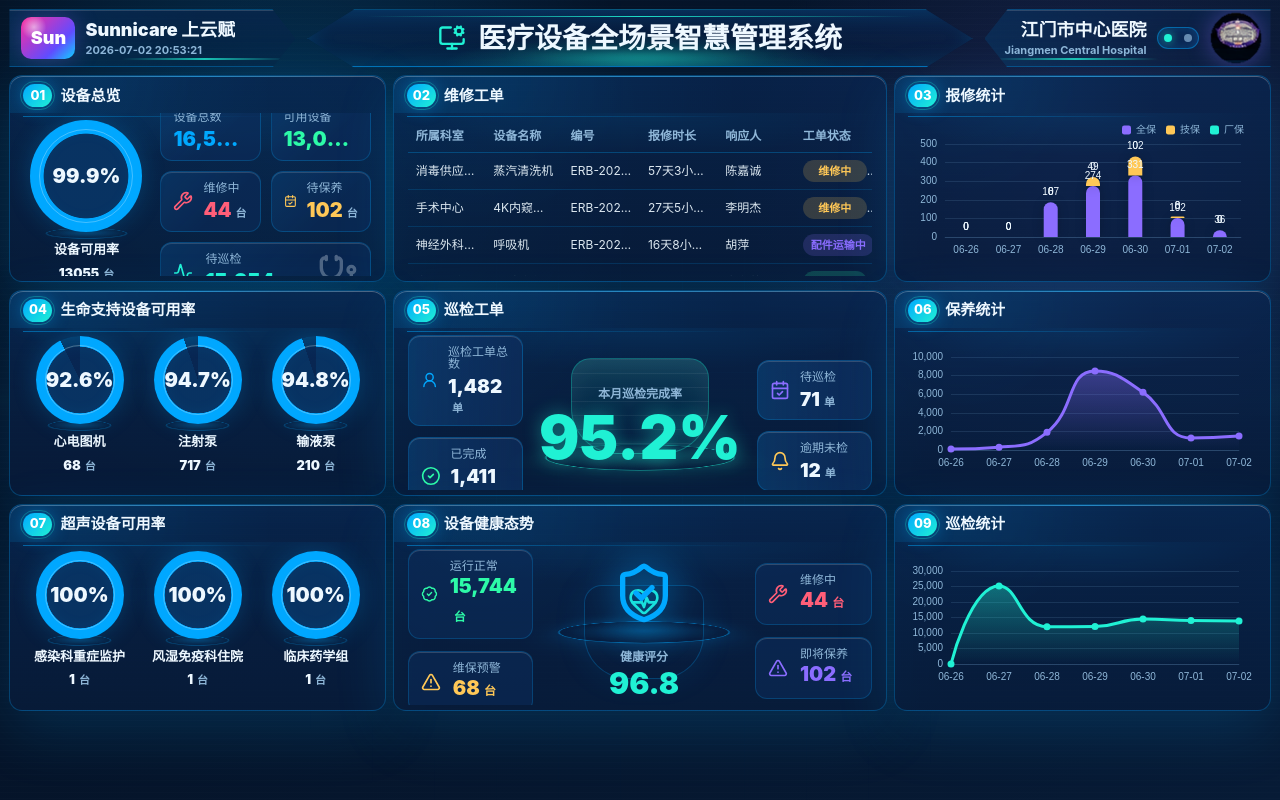
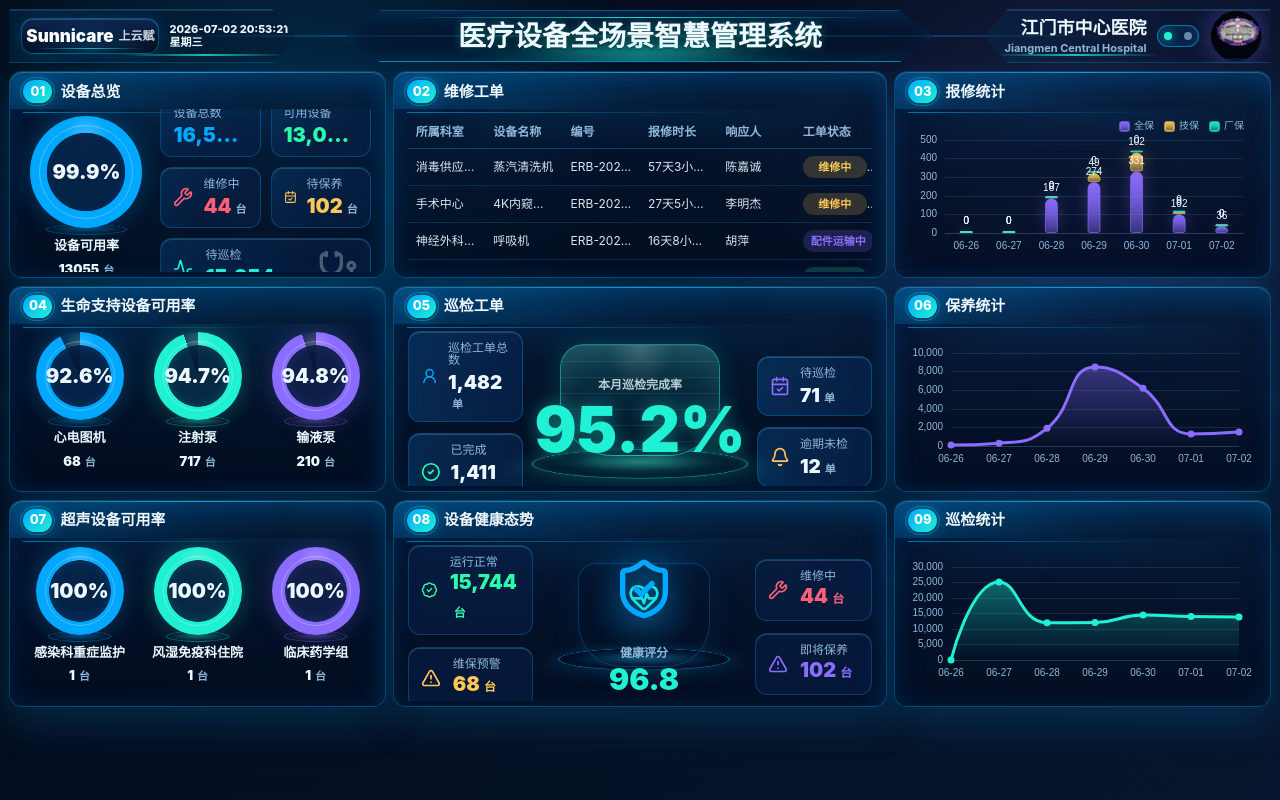
Before and after one commit to Hoshino-wind/medical-dashboard-vue, a Vue app: page / in a window 1280 px wide. Built offline with nearby package versions, Linux system fonts and the light colour scheme.

Commit message:
Refine dashboard fidelity to reference theme

```diff
--- a/src/components/HeaderBar.vue
+++ b/src/components/HeaderBar.vue
@@ -1,5 +1,4 @@
 <script setup>
-import { MonitorCog } from "lucide-vue-next";
 import hospitalBadge from "../assets/hospital-badge.png";
 
 defineProps({
@@ -13,17 +12,17 @@ defineProps({
 <template>
   <header class="dashboard-header mb-2 grid grid-cols-[286px_1fr_286px] items-center gap-3">
     <div class="brand-chip">
-      <div class="brand-mark">
-        <span>Sun</span>
+      <div class="brand-lockup" aria-label="Sunnicare 上云赋">
+        <span class="brand-main">Sunnicare</span>
+        <span class="brand-cn">上云赋</span>
       </div>
-      <div class="min-w-0">
-        <div class="brand-name">{{ data.brand }}</div>
-        <div class="brand-time">{{ data.updatedAt }}</div>
+      <div class="brand-clock">
+        <div>{{ data.updatedAt }}</div>
+        <div>星期三</div>
       </div>
     </div>
 
     <div class="title-frame">
-      <MonitorCog class="mr-3 h-7 w-7 text-[color:var(--accent-2)]" />
       <h1 class="text-center text-[28px] font-black leading-none tracking-0">{{ data.title }}</h1>
     </div>
 
--- a/src/components/MetricRing.vue
+++ b/src/components/MetricRing.vue
@@ -10,12 +10,16 @@ defineProps({
     type: String,
     default: "94px",
   },
+  tone: {
+    type: String,
+    default: "",
+  },
 });
 </script>
 
 <template>
   <div class="flex flex-col items-center justify-center gap-2">
-    <div class="metric-ring" :style="{ '--value': value, '--ring-size': size }">
+    <div class="metric-ring" :style="{ '--value': value, '--ring-size': size, '--ring-accent': tone || undefined }">
       <div class="metric-value">{{ value }}%</div>
     </div>
     <div class="text-center">
--- a/src/components/modules/AvailabilityModule.vue
+++ b/src/components/modules/AvailabilityModule.vue
@@ -12,11 +12,12 @@ defineProps({
 <template>
   <div class="grid h-full grid-cols-3 items-center gap-2">
     <MetricRing
-      v-for="item in items"
+      v-for="(item, index) in items"
       :key="item.name"
       :value="item.value"
       :label="item.name"
       :count="item.count"
+      :tone="['var(--accent)', 'var(--accent-2)', 'var(--accent-3)'][index % 3]"
       size="88px"
     />
   </div>
--- a/src/components/modules/ChartModule.vue
+++ b/src/components/modules/ChartModule.vue
@@ -30,9 +30,10 @@ const option = computed(() => {
   const accent3 = v("--accent-3");
 
   if (props.type === "bar") {
+    const barColors = [accent3, v("--warn"), accent2];
     return {
-      color: [accent3, v("--warn"), accent2],
-      grid: { left: 36, right: 14, top: 24, bottom: 26 },
+      color: barColors,
+      grid: { left: 36, right: 12, top: 24, bottom: 26 },
       legend: {
         top: 0,
         right: 6,
@@ -52,15 +53,31 @@ const option = computed(() => {
         axisLabel: { color: muted, fontSize: 10 },
         splitLine: { lineStyle: { color: grid } },
       },
-      series: props.data.series.map((series) => ({
+      series: props.data.series.map((series, index) => ({
         ...series,
         type: "bar",
-        barWidth: 14,
+        barWidth: 13,
+        barMinHeight: 2,
         stack: "total",
+        barGap: "-35%",
         itemStyle: {
-          borderRadius: [8, 8, 0, 0],
-          shadowBlur: 12,
-          shadowColor: "rgba(0,0,0,.18)",
+          borderRadius: [7, 7, 2, 2],
+          color: {
+            type: "linear",
+            x: 0,
+            y: 0,
+            x2: 0,
+            y2: 1,
+            colorStops: [
+              { offset: 0, color: `${barColors[index]}ff` },
+              { offset: 0.42, color: `${barColors[index]}cc` },
+              { offset: 1, color: `${barColors[index]}55` },
+            ],
+          },
+          shadowBlur: 18,
+          shadowColor: `${barColors[index]}66`,
+          borderColor: `${barColors[index]}aa`,
+          borderWidth: 1,
         },
         label: {
           show: true,
--- a/src/components/modules/CompletionModule.vue
+++ b/src/components/modules/CompletionModule.vue
@@ -29,7 +29,7 @@ defineProps({
     </div>
 
     <div class="completion-orb">
-      <div>
+      <div class="completion-content">
         <div class="completion-label">本月巡检完成率</div>
         <div class="completion-value">{{ data.rate }}%</div>
       </div>
--- a/src/data/dashboard.js
+++ b/src/data/dashboard.js
@@ -30,13 +30,13 @@ export const themes = [
     description: "强对比科技感，适合指挥中心大屏",
     preview: ["#06172f", "#00a8ff", "#805dff"],
     variables: {
-      "--bg": "#041022",
-      "--bg-soft": "#071b36",
-      "--surface": "rgba(8, 29, 61, 0.74)",
-      "--surface-strong": "rgba(9, 38, 81, 0.9)",
-      "--surface-muted": "rgba(14, 45, 92, 0.78)",
-      "--border": "rgba(0, 168, 255, 0.28)",
-      "--border-strong": "rgba(0, 168, 255, 0.68)",
+      "--bg": "#020916",
+      "--bg-soft": "#06152d",
+      "--surface": "rgba(3, 13, 31, 0.82)",
+      "--surface-strong": "rgba(5, 24, 56, 0.92)",
+      "--surface-muted": "rgba(8, 34, 75, 0.76)",
+      "--border": "rgba(0, 168, 255, 0.34)",
+      "--border-strong": "rgba(0, 196, 255, 0.74)",
       "--text": "#eef8ff",
       "--muted": "#8fb7d8",
       "--accent": "#00a8ff",
@@ -46,7 +46,7 @@ export const themes = [
       "--warn": "#ffc857",
       "--danger": "#ff5e78",
       "--chart-grid": "rgba(132, 187, 230, 0.14)",
-      "--panel-shadow": "0 20px 60px rgba(0, 168, 255, 0.16)",
+      "--panel-shadow": "0 16px 42px rgba(0, 168, 255, 0.18), inset 0 0 26px rgba(16, 127, 255, 0.06)",
     },
   },
   {
--- a/src/styles.css
+++ b/src/styles.css
@@ -81,20 +81,36 @@ select {
   z-index: 1;
 }
 
+.dashboard-header {
+  position: relative;
+}
+
+.dashboard-header::before {
+  content: "";
+  position: absolute;
+  left: 160px;
+  right: 160px;
+  top: 50%;
+  height: 1px;
+  background: linear-gradient(90deg, transparent, var(--accent), var(--accent-2), var(--accent), transparent);
+  opacity: 0.74;
+  transform: translateY(-50%);
+}
+
 .brand-chip,
 .hospital-chip {
   position: relative;
   display: flex;
   min-width: 0;
-  height: 58px;
+  height: 54px;
   align-items: center;
   gap: 10px;
-  border-top: 1px solid color-mix(in srgb, var(--border-strong) 84%, transparent);
-  border-bottom: 1px solid color-mix(in srgb, var(--border-strong) 44%, transparent);
+  border-top: 1px solid color-mix(in srgb, var(--border-strong) 68%, transparent);
+  border-bottom: 1px solid color-mix(in srgb, var(--border-strong) 32%, transparent);
   background:
-    linear-gradient(180deg, color-mix(in srgb, var(--surface-strong) 66%, transparent), color-mix(in srgb, var(--surface) 36%, transparent)),
-    linear-gradient(90deg, color-mix(in srgb, var(--accent) 16%, transparent), transparent 68%);
-  box-shadow: inset 0 1px 0 color-mix(in srgb, white 15%, transparent);
+    linear-gradient(180deg, color-mix(in srgb, var(--surface-strong) 42%, transparent), color-mix(in srgb, var(--surface) 20%, transparent)),
+    linear-gradient(90deg, color-mix(in srgb, var(--accent) 10%, transparent), transparent 68%);
+  box-shadow: inset 0 1px 0 color-mix(in srgb, white 10%, transparent);
 }
 
 .brand-chip {
@@ -128,29 +144,56 @@ select {
   left: 8px;
 }
 
-.brand-mark {
+.brand-lockup {
   position: relative;
-  display: grid;
-  width: 54px;
-  height: 42px;
+  display: inline-flex;
+  width: 138px;
+  height: 36px;
   flex: none;
-  place-items: center;
-  overflow: hidden;
-  border-radius: 10px;
+  align-items: center;
+  justify-content: center;
+  gap: 5px;
+  border: 1px solid color-mix(in srgb, var(--border-strong) 46%, transparent);
+  border-radius: 12px;
   background:
-    radial-gradient(circle at 24% 24%, rgba(255, 255, 255, 0.55), transparent 24%),
-    linear-gradient(135deg, #ff2d9d, #624bff 68%, #0fd5ff);
-  box-shadow: 0 0 24px color-mix(in srgb, var(--accent-3) 30%, transparent);
+    radial-gradient(ellipse at center bottom, color-mix(in srgb, var(--accent) 22%, transparent), transparent 70%),
+    linear-gradient(180deg, rgba(13, 39, 82, 0.96), rgba(3, 12, 27, 0.96));
+  box-shadow:
+    inset 0 1px 0 color-mix(in srgb, white 16%, transparent),
+    0 0 16px color-mix(in srgb, var(--accent) 18%, transparent);
 }
 
-.brand-mark span {
+.brand-lockup::after {
+  content: "";
+  position: absolute;
+  inset: auto 14px 4px;
+  height: 1px;
+  background: linear-gradient(90deg, transparent, var(--accent-2), transparent);
+  opacity: 0.74;
+}
+
+.brand-main {
   color: #fff;
-  font-size: 18px;
+  font-size: 17px;
   font-weight: 950;
   line-height: 1;
 }
 
-.brand-name,
+.brand-cn {
+  color: color-mix(in srgb, var(--text) 84%, transparent);
+  font-size: 12px;
+  font-weight: 900;
+  line-height: 1;
+}
+
+.brand-clock {
+  color: var(--text);
+  font-size: 11px;
+  font-weight: 800;
+  line-height: 1.25;
+  white-space: nowrap;
+}
+
 .hospital-name {
   overflow: hidden;
   color: var(--text);
@@ -161,7 +204,6 @@ select {
   white-space: nowrap;
 }
 
-.brand-time,
 .hospital-subtitle {
   margin-top: 5px;
   color: var(--muted);
@@ -173,18 +215,27 @@ select {
 .title-frame {
   position: relative;
   display: flex;
-  height: 58px;
+  width: min(100%, 590px);
+  height: 52px;
   align-items: center;
   justify-content: center;
-  overflow: hidden;
+  justify-self: center;
+  overflow: visible;
   border: 1px solid color-mix(in srgb, var(--border-strong) 86%, transparent);
   background:
     radial-gradient(ellipse at center bottom, color-mix(in srgb, var(--accent-2) 34%, transparent), transparent 42%),
     linear-gradient(180deg, color-mix(in srgb, var(--surface-strong) 86%, transparent), color-mix(in srgb, var(--surface) 50%, transparent));
-  clip-path: polygon(7% 0, 93% 0, 100% 50%, 93% 100%, 7% 100%, 0 50%);
+  clip-path: polygon(6% 0, 94% 0, 100% 50%, 94% 100%, 6% 100%, 0 50%);
   box-shadow:
     inset 0 0 24px color-mix(in srgb, var(--accent) 20%, transparent),
     0 0 28px color-mix(in srgb, var(--accent) 18%, transparent);
+}
+
+.title-frame h1 {
+  font-size: 28px;
+  text-shadow:
+    0 0 10px color-mix(in srgb, var(--accent-2) 38%, transparent),
+    0 2px 0 color-mix(in srgb, black 35%, transparent);
 }
 
 .title-frame::before,
@@ -251,8 +302,9 @@ select {
   border: 1px solid var(--border);
   border-radius: 13px;
   background:
-    linear-gradient(180deg, color-mix(in srgb, var(--surface-strong) 84%, transparent), var(--surface)),
-    radial-gradient(circle at 18% 0%, color-mix(in srgb, var(--accent) 18%, transparent), transparent 32%);
+    linear-gradient(180deg, color-mix(in srgb, var(--surface-strong) 82%, transparent), color-mix(in srgb, var(--surface) 96%, transparent)),
+    radial-gradient(circle at 22% 0%, color-mix(in srgb, var(--accent) 16%, transparent), transparent 30%),
+    radial-gradient(circle at 84% 8%, color-mix(in srgb, var(--accent-2) 8%, transparent), transparent 34%);
   box-shadow: var(--panel-shadow);
   isolation: isolate;
 }
@@ -263,7 +315,9 @@ select {
   inset: 0;
   pointer-events: none;
   border-radius: inherit;
-  box-shadow: inset 0 1px 0 color-mix(in srgb, white 28%, transparent);
+  box-shadow:
+    inset 0 1px 0 color-mix(in srgb, white 22%, transparent),
+    inset 0 0 30px color-mix(in srgb, var(--accent) 8%, transparent);
 }
 
 .panel::after {
@@ -306,7 +360,9 @@ select {
   font-weight: 800;
   letter-spacing: 0;
   position: relative;
-  background: linear-gradient(90deg, color-mix(in srgb, var(--accent) 12%, transparent), transparent 70%);
+  background:
+    linear-gradient(180deg, color-mix(in srgb, var(--accent) 12%, transparent), transparent),
+    linear-gradient(90deg, color-mix(in srgb, var(--accent) 18%, transparent), transparent 72%);
 }
 
 .panel-number {
@@ -362,11 +418,12 @@ select {
   place-items: center;
   position: relative;
   background:
-    radial-gradient(circle at center, var(--surface-strong) 0 53%, transparent 54%),
-    conic-gradient(var(--accent) calc(var(--value) * 1%), color-mix(in srgb, var(--accent) 12%, transparent) 0);
+    radial-gradient(circle at center, var(--surface-strong) 0 49%, transparent 50%),
+    radial-gradient(circle at 50% 18%, color-mix(in srgb, white 26%, transparent), transparent 21%),
+    conic-gradient(var(--ring-accent, var(--accent)) calc(var(--value) * 1%), color-mix(in srgb, var(--ring-accent, var(--accent)) 12%, transparent) 0);
   box-shadow:
-    inset 0 0 22px color-mix(in srgb, var(--accent) 18%, transparent),
-    0 0 24px color-mix(in srgb, var(--accent) 22%, transparent);
+    inset 0 0 22px color-mix(in srgb, var(--ring-accent, var(--accent)) 20%, transparent),
+    0 0 24px color-mix(in srgb, var(--ring-accent, var(--accent)) 28%, transparent);
   flex: none;
 }
 
@@ -376,6 +433,7 @@ select {
   inset: 9px;
   border-radius: inherit;
   border: 1px solid color-mix(in srgb, white 28%, transparent);
+  box-shadow: inset 0 0 16px color-mix(in srgb, var(--ring-accent, var(--accent)) 18%, transparent);
 }
 
 .metric-ring::after {
@@ -386,8 +444,8 @@ select {
   bottom: -12px;
   height: 22px;
   border-radius: 50%;
-  border: 1px solid color-mix(in srgb, var(--accent) 36%, transparent);
-  background: radial-gradient(ellipse at center, color-mix(in srgb, var(--accent) 22%, transparent), transparent 68%);
+  border: 1px solid color-mix(in srgb, var(--ring-accent, var(--accent)) 46%, transparent);
+  background: radial-gradient(ellipse at center, color-mix(in srgb, var(--ring-accent, var(--accent)) 32%, transparent), transparent 68%);
   filter: blur(0.2px);
   transform: perspective(120px) rotateX(62deg);
 }
@@ -539,7 +597,7 @@ select {
 
 .completion-orb {
   position: relative;
-  min-height: 154px;
+  min-height: 166px;
   display: grid;
   place-items: center;
   text-align: center;
@@ -548,35 +606,50 @@ select {
 .completion-orb::before {
   content: "";
   position: absolute;
-  width: 188px;
-  height: 68px;
-  bottom: 12px;
+  width: 214px;
+  height: 76px;
+  bottom: 4px;
   border-radius: 50%;
   border: 1px solid color-mix(in srgb, var(--accent-2) 70%, transparent);
-  background: radial-gradient(ellipse at center, color-mix(in srgb, var(--accent-2) 26%, transparent), transparent 70%);
+  background:
+    radial-gradient(ellipse at center, color-mix(in srgb, var(--accent-2) 38%, transparent), transparent 66%),
+    radial-gradient(ellipse at center, color-mix(in srgb, white 12%, transparent), transparent 42%);
   transform: perspective(260px) rotateX(68deg);
-  box-shadow: 0 0 36px color-mix(in srgb, var(--accent-2) 24%, transparent);
+  box-shadow:
+    0 0 42px color-mix(in srgb, var(--accent-2) 34%, transparent),
+    inset 0 0 18px color-mix(in srgb, var(--accent-2) 22%, transparent);
 }
 
 .completion-orb::after {
   content: "";
   position: absolute;
-  width: 138px;
-  height: 96px;
+  width: 160px;
+  height: 112px;
   bottom: 48px;
-  border-radius: 20px 20px 46px 46px;
-  border: 1px solid color-mix(in srgb, var(--accent-2) 48%, transparent);
+  border-radius: 24px 24px 52px 52px;
+  border: 1px solid color-mix(in srgb, var(--accent-2) 62%, transparent);
   background:
-    linear-gradient(180deg, color-mix(in srgb, var(--accent-2) 20%, transparent), color-mix(in srgb, var(--surface-strong) 24%, transparent)),
-    repeating-linear-gradient(180deg, color-mix(in srgb, white 10%, transparent) 0 1px, transparent 1px 14px);
-  opacity: 0.68;
-  box-shadow: inset 0 12px 26px color-mix(in srgb, white 10%, transparent);
+    radial-gradient(ellipse at top, color-mix(in srgb, white 20%, transparent), transparent 28%),
+    linear-gradient(180deg, color-mix(in srgb, var(--accent-2) 24%, transparent), color-mix(in srgb, var(--surface-strong) 18%, transparent)),
+    repeating-linear-gradient(180deg, color-mix(in srgb, white 10%, transparent) 0 1px, transparent 1px 16px);
+  opacity: 0.82;
+  box-shadow:
+    inset 0 14px 30px color-mix(in srgb, white 12%, transparent),
+    0 0 28px color-mix(in srgb, var(--accent-2) 22%, transparent);
+}
+
+.completion-content {
+  position: relative;
+  z-index: 1;
+  min-width: 156px;
+  padding: 18px 10px 24px;
+  border-radius: 18px 18px 34px 34px;
 }
 
 .completion-value {
   position: relative;
   z-index: 1;
-  font-size: clamp(38px, 4.8vw, 60px);
+  font-size: clamp(40px, 4.9vw, 64px);
   line-height: 0.95;
   font-weight: 950;
   color: var(--accent-2);
@@ -587,7 +660,7 @@ select {
   position: relative;
   z-index: 1;
   margin-bottom: 6px;
-  color: var(--muted);
+  color: color-mix(in srgb, var(--text) 78%, transparent);
   font-size: 12px;
   font-weight: 800;
 }
@@ -639,17 +712,20 @@ select {
   position: absolute;
   width: 170px;
   height: 58px;
+  bottom: 22px;
   border-radius: 50%;
   border: 1px solid color-mix(in srgb, var(--accent) 70%, transparent);
-  background: radial-gradient(ellipse at center, color-mix(in srgb, var(--accent) 24%, transparent), transparent 62%);
+  background:
+    radial-gradient(ellipse at center, color-mix(in srgb, var(--accent) 34%, transparent), transparent 62%),
+    radial-gradient(ellipse at center, color-mix(in srgb, white 10%, transparent), transparent 40%);
   transform: perspective(220px) rotateX(68deg);
   box-shadow: 0 0 34px color-mix(in srgb, var(--accent) 26%, transparent);
 }
 
 .hologram-base::after {
-  width: 120px;
-  height: 94px;
-  bottom: 34px;
+  width: 132px;
+  height: 104px;
+  bottom: 42px;
   transform: none;
   border-radius: 18px 18px 44px 44px;
   opacity: 0.38;
```
